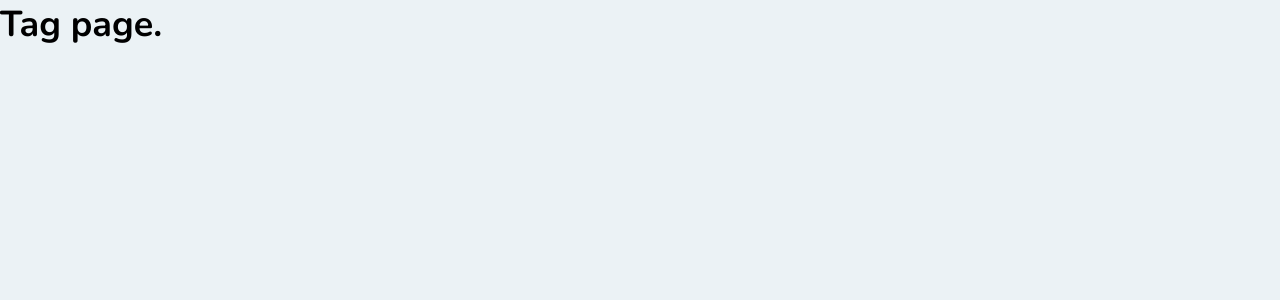
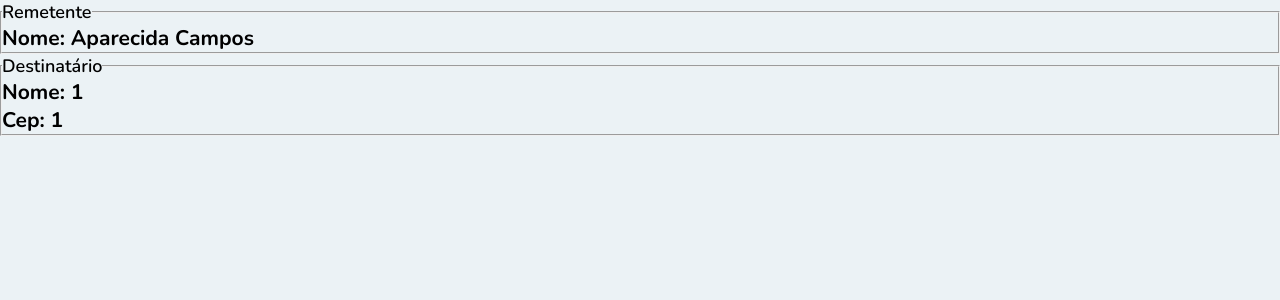
Before and after one commit to lucasfdcampos/tag-maker-correios, a React (Create React App) app: page /tag/1/1 in a window 1280 px wide. Shown: the top 300 px of the page. Built offline with nearby package versions, Linux system fonts and the light colour scheme.

Commit message:
feat: Redirect to tag page

```diff
--- a/src/pages/CreateTag.tsx
+++ b/src/pages/CreateTag.tsx
@@ -1,4 +1,5 @@
 import React, { useState, useLayoutEffect, FormEvent } from 'react';
+import { useHistory } from 'react-router-dom';
 import { FiSearch, FiTag } from 'react-icons/fi';
 import axios from 'axios';
 
@@ -6,6 +7,9 @@ import '../styles/global.css';
 import '../styles/pages/create-tag.css';
 
 function CreateTag() {
+  const history = useHistory();
+
+  const [name, setName] = useState('');
   const [cep, setCep] = useState('');
   const [street, setStreet] = useState('');
   const [neighborhood, setNeighborhood] = useState('');
@@ -44,16 +48,22 @@ function CreateTag() {
     }
   }
 
+  function handleSubmit(event: FormEvent) {
+    event.preventDefault();
+
+    history.push(`/tag/${name}/${cep}`);
+  }
+
   return (
     <div className="page-create-tag">
       <main>
-        <form className="create-tag-form">
+        <form onSubmit={handleSubmit}  className="create-tag-form">
           <fieldset>
             <legend>Dados</legend>
 
             <div className="input-block">
               <label htmlFor="name">Nome</label>
-              <input id="name" />
+              <input id="name" value={name} onChange={(event) => setName(event.target.value)} />
             </div>
 
             <div className="input-block-cep">
--- a/src/pages/Tag.tsx
+++ b/src/pages/Tag.tsx
@@ -1,8 +1,29 @@
 import React from 'react';
+import { useParams } from 'react-router-dom';
+
+interface Label {
+  name: string;
+  cep: string;
+}
 
 function Tag() {
+  let params = useParams<Label>();
+
+  console.log(params);
+
   return (
-    <h1>Tag page.</h1>
+    <div id="page-tag">
+      <fieldset>
+        <legend>Remetente</legend>
+        <h3>Nome: Aparecida Campos</h3>
+      </fieldset>
+
+      <fieldset>
+        <legend>Destinatário</legend>
+        <h3>Nome: {params.name}</h3>
+        <h3>Cep: {params.cep}</h3>
+      </fieldset>
+    </div>
   );
 }
 
--- a/src/routes.tsx
+++ b/src/routes.tsx
@@ -9,7 +9,7 @@ function Routes() {
     <BrowserRouter>
       <Switch>
         <Route path="/" exact component={CreateTag} />
-        <Route path="/tag" component={Tag} />
+        <Route path="/tag/:name/:cep" component={Tag} />
       </Switch>
     </BrowserRouter>
   );
```
